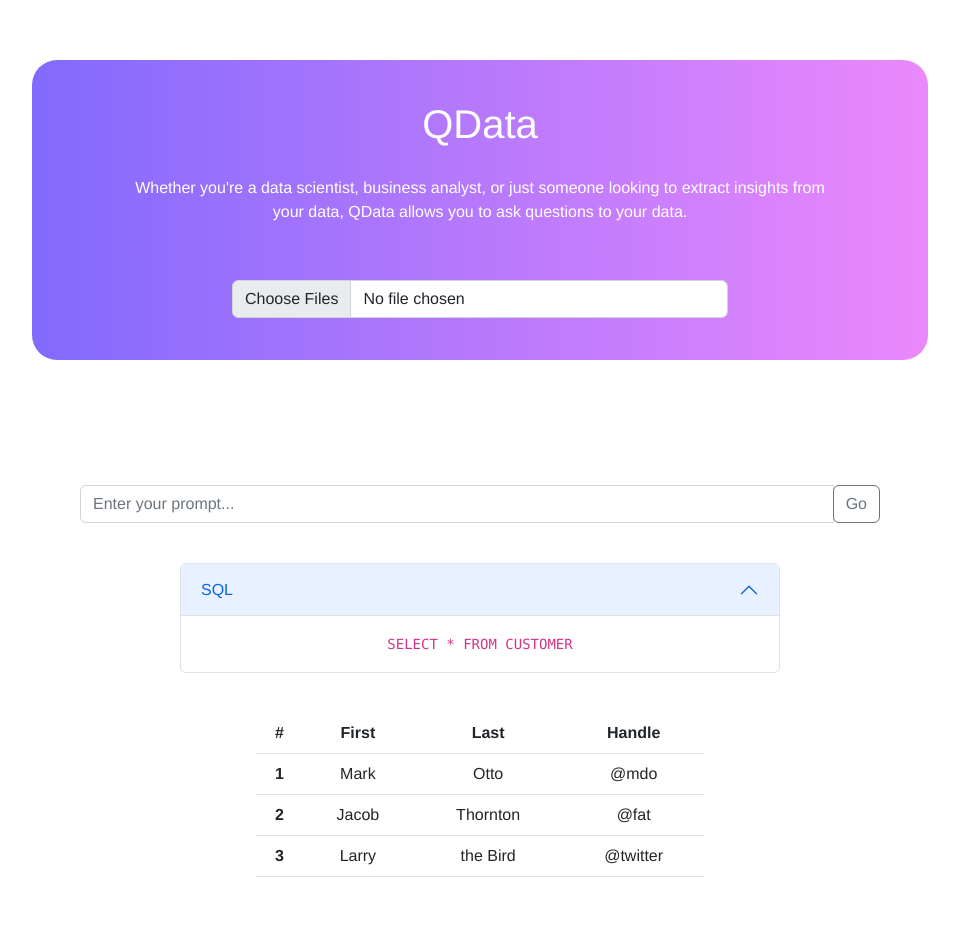
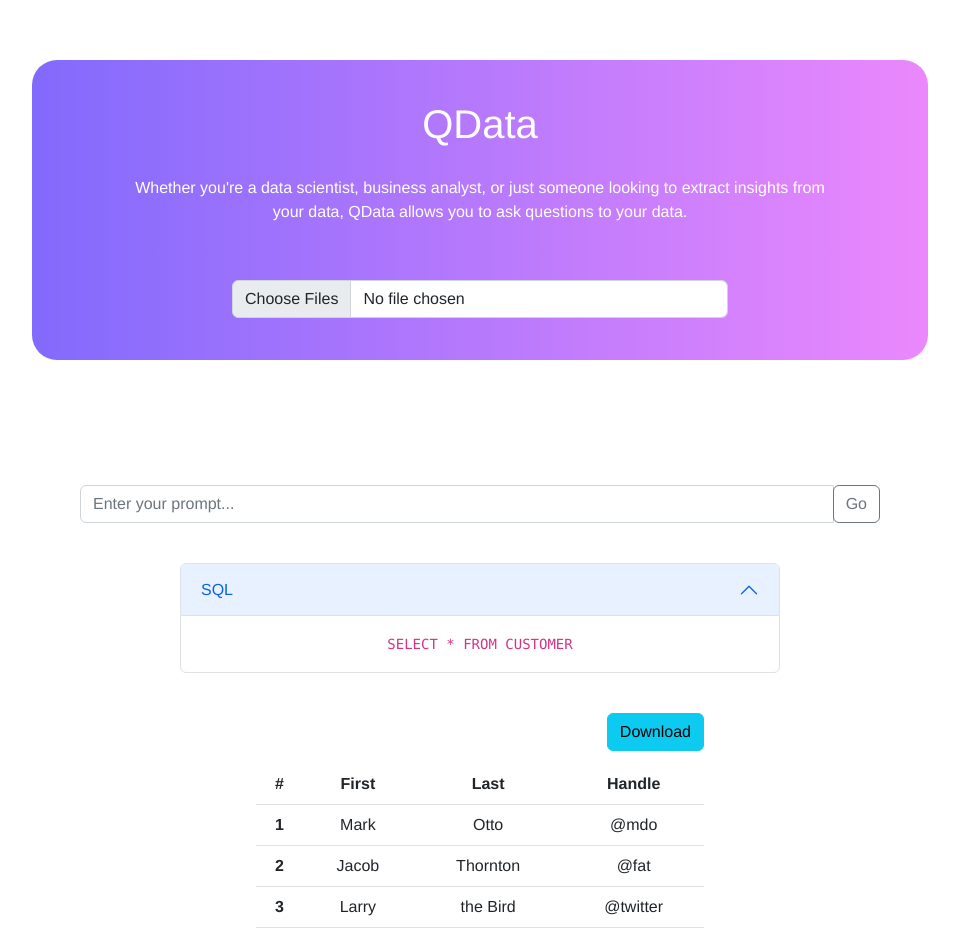
Before and after one commit to chuuck/FlowData, a Vue app in the folder front-end/: page / in a window 1280 px wide. Shown: the whole page, without its empty margins (160-1119 px from the left). Before the commit the page ends 893 px from the top, so only its background shows below. Built offline with nearby package versions, Linux system fonts and the light colour scheme.

Commit message:
Adding Download Button to front-end

```diff
--- a/front-end/src/components/ResponseTable.vue
+++ b/front-end/src/components/ResponseTable.vue
@@ -1,8 +1,12 @@
 <template>
+
 
     <!-- Table where the response from Codex is displayed -->
     <div id = "table_box">
-        <table class="table">
+
+    <button id = "download_button" type="button" class="btn btn-info" @click="dowload_action">Download</button>
+
+        <table id="response_table" class="table">
           <thead>
             <tr>
               <th scope="col">#</th>
@@ -41,6 +45,12 @@ export default {
   name: 'ResponseTable',
   props: {
     msg: String
+  },
+  methods: {
+    dowload_action(){
+      console.log("Downloading table as CSV")
+    }
+
   }
 }
 </script>
@@ -61,4 +71,18 @@ export default {
 
 }
 
+#download_button{
+
+  display: block;
+  margin-left: auto;
+  margin-right: 0;
+
+}
+
+#response_table{
+  margin-top:1vw;
+
+}
+
+
 </style>
```
